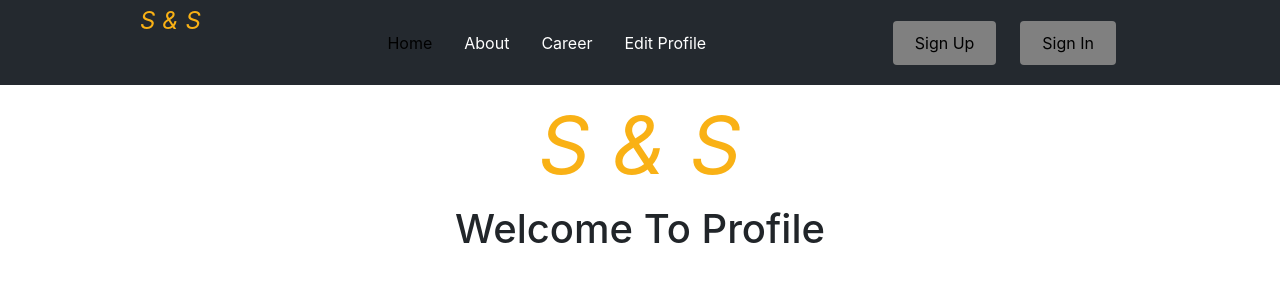
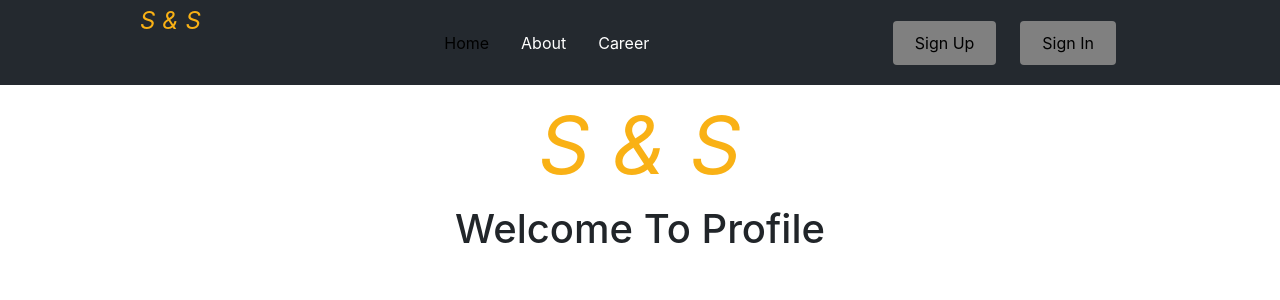
Before and after one commit to shrikantswami/counter-app, a React (Create React App) app: page / in a window 1280 px wide. Shown: the top 300 px of the page. Built offline with nearby package versions, Linux system fonts and the light colour scheme.

Commit message:
login with context enabled

```diff
--- a/src/App.js
+++ b/src/App.js
@@ -10,8 +10,15 @@ import PageNotFound from './Pages/PageNotFound/index';
 import Home from './Pages/Home/Home';
 import NewAccount from './Pages/Accounts/NewAccount/index'
 import LogIn from './Pages/Accounts/Login';
+import AuthContext from './Pages/Accounts/Auth/AuthContext';
+import { useState } from "react";
+
 
 function App() {
+  const [userDetails, setUserDetails] = useState({});
+  const [accesstoken, setAccessToken] = useState(null);
+  const [refreshtoken, setRefreshToken] = useState(null);
+  const [logedIn, setLogedIn] = useState(false);
   return (
     <div className="App">
       {/* <header className="App-header">
@@ -28,7 +35,7 @@ function App() {
           Learn React
         </a>
       </header> */}
-
+      <AuthContext.Provider value={{accesstoken, userDetails, refreshtoken, setAccessToken, setUserDetails , setRefreshToken, logedIn, setLogedIn}} >
         <Router>
           <Navbar />
             <switch>
@@ -42,6 +49,7 @@ function App() {
               </Routes>
             </switch>
           </Router>
+    </AuthContext.Provider>
     </div>
 
   );
--- /dev/null
+++ b/src/Pages/Accounts/Auth/AuthContext.jsx
@@ -0,0 +1,40 @@
+import { createContext, useState } from "react";
+
+
+const AuthContext  = createContext({});
+
+export const AuthContextProvider = ({ children }) => {
+    const [user, setUser] = useState(() => {
+      console.log('children')
+      console.log(children)
+      let userProfle = localStorage.getItem("userProfile");
+      if (userProfle) {
+        console.log('children')
+        return null
+        // return JSON.parse(userProfle);
+      }
+      return null;
+    });
+
+    // const login = async (payload) => {
+    //   await axios.post("http://localhost:4000/auth/login", payload, {
+    //     withCredentials: true,
+    //   });
+    //   let apiResponse = await axios.get("http://localhost:4000/user-profile", {
+    //     withCredentials: true,
+    //   });
+    //   localStorage.setItem("userProfile", JSON.stringify(apiResponse.data));
+    //   setUser(apiResponse.data);
+
+    // };
+    return (
+      <>
+        {/* <AuthContext.Provider value={{ user, login }}> */}
+        <AuthContext.Provider value={{ user }}>
+          {children}
+        </AuthContext.Provider>
+      </>
+    );
+  };
+
+export default AuthContext;
--- a/src/Pages/Accounts/Login/index.jsx
+++ b/src/Pages/Accounts/Login/index.jsx
@@ -3,8 +3,11 @@ import React, {useState, useContext, useEffect, useRef } from "react";
 // import { Form, Input } from '../../../../components/Form';
 import Form from "../../../components/Forms/ResumeDataForm";
 import Input from "../../../components/Forms/Input";
+import { Navigate } from 'react-router-dom';
+import AuthContext from "../Auth/AuthContext";
 
 const LogIn = () => {
+    const {accesstoken, userDetails, refreshtoken, setAccessToken, setUserDetails , setRefreshToken, logedIn, setLogedIn} = useContext(AuthContext)
     const title = 'LogIn';
     const mountedRef = useRef(true);
     const format = {
@@ -27,11 +30,12 @@ const LogIn = () => {
 
     const [inSubmit, setInSubmit] = useState(false);
 
-    const [redirect, setRedirect] = useState(null);
-
+    const [navigate, setNavigate] = useState(null);
+    const user = useContext(AuthContext);
 
     const handleSubmit =  () => {
         console.log(' came for login ')
+        setInSubmit(true);
         let response =  fetch("http://127.0.0.1:8000/api/auth/login/", {
         method: "POST",
         headers: {
@@ -41,19 +45,21 @@ const LogIn = () => {
           username: userName,
           password: passWord,
             })
-        }).then( response => {
-            if (!response.ok)
-                console.log(" un successful")
-            else
-                console.log("successful")
-                console.log(response)
-        } );
-
+        }).then( response => response.json() ).then( resp => {
+                    console.log(" data ",resp);
+                    if (resp.access) {
+                        setUserDetails(resp);
+                        setLogedIn(true);
+                        setNavigate("/Edit-Profile")  }
+                    else
+                        console.log('not accessible')
+                    console.log(' stored data')
+                    }
+        );
+        console.log(response)
         console.log('data posted')
-
+        setInSubmit(false);
         return response.ok;
-
-        // return false;
     }
     return (
         <Container>
@@ -62,13 +68,16 @@ const LogIn = () => {
                 <div className="card-body">
                     <Form
                     handleSubmit = { handleSubmit }
-                    disabled = {false}
+                    disabled = {logedIn}
                     inSubmit = {inSubmit}
                     enableDefaultButtons={true} >
                         <Input label="Username" type="text" name="username" maxLen={100} required={true} changeHandler={setUserName} fullWidth variant="outlined" />
                         <Input label="Password" type="text" name="password" maxLen={100} required={true}  changeHandler={setPassword} fullWidth variant="outlined" />
                     </Form>
                 </div>
+                {navigate !== null &&
+                <Navigate to={navigate}></Navigate>
+                }
                 </Box>
             </Paper>
         </Container>
--- a/src/Pages/Accounts/NewAccount/index.jsx
+++ b/src/Pages/Accounts/NewAccount/index.jsx
@@ -3,8 +3,10 @@ import React, {useState, useContext, useEffect, useRef } from "react";
 // import { Form, Input } from '../../../../components/Form';
 import Form from "../../../components/Forms/ResumeDataForm";
 import Input from "../../../components/Forms/Input";
+import AuthContext from "../Auth/AuthContext";
 
 const NewAccount = () => {
+    const [accesstoken, userDetails, refreshtoken, setAccessToken, setUserDetails , setRefreshToken,logedIn, setLogedIn] = useContext(AuthContext)
     const title = 'Create New Account';
     const mountedRef = useRef(true);
     const format = {
@@ -82,7 +84,7 @@ const NewAccount = () => {
                     //     })
                     // }}
                     // disabled={accountName.hasError || accountName.value===null || inSubmit}
-                    disabled = {false}
+                    disabled = {logedIn}
                     inSubmit = {inSubmit}
                     enableDefaultButtons={true} >
                         <Input label="First Name" type="text" name="first-name" maxLen={50} required={true} changeHandler={setFirstName} fullWidth variant="outlined" />
--- a/src/components/Navbar/index.js
+++ b/src/components/Navbar/index.js
@@ -1,4 +1,4 @@
-import React from 'react';
+import React, { useContext } from 'react';
 import {
   Nav,
   NavLink,
@@ -7,10 +7,11 @@ import {
   NavBtn,
   NavBtnLink,
 } from './NavbarElements';
-
+import AuthContext from '../../Pages/Accounts/Auth/AuthContext';
 import Logo from '../../components/Logo';
 
 const Navbar = () => {
+  const {logedIn} = useContext(AuthContext)
   return (
     <>
       <Nav>
@@ -28,14 +29,16 @@ const Navbar = () => {
           <NavLink to='/career' activeStyle>
             Career
           </NavLink>
+          { logedIn &&
           <NavLink to='/Edit-Profile' activeStyle>
             Edit Profile
-          </NavLink>
+          </NavLink>}
         </NavMenu>
-        <NavBtn>
-        <NavBtnLink to='/sign-up'>Sign Up</NavBtnLink>
-          <NavBtnLink to='/sign-in'>Sign In</NavBtnLink>
-        </NavBtn>
+        { !logedIn &&
+          <NavBtn>
+              <NavBtnLink to='/sign-up'>Sign Up</NavBtnLink>
+              <NavBtnLink to='/sign-in'>Sign In</NavBtnLink>
+          </NavBtn>}
       </Nav>
     </>
   );
```
Also changed, not shown: src/Pages/Accounts/Auth/AuthProvider.jsx (added, +28 -0 lines). Lines whose indentation alone changed are shown as unchanged.
